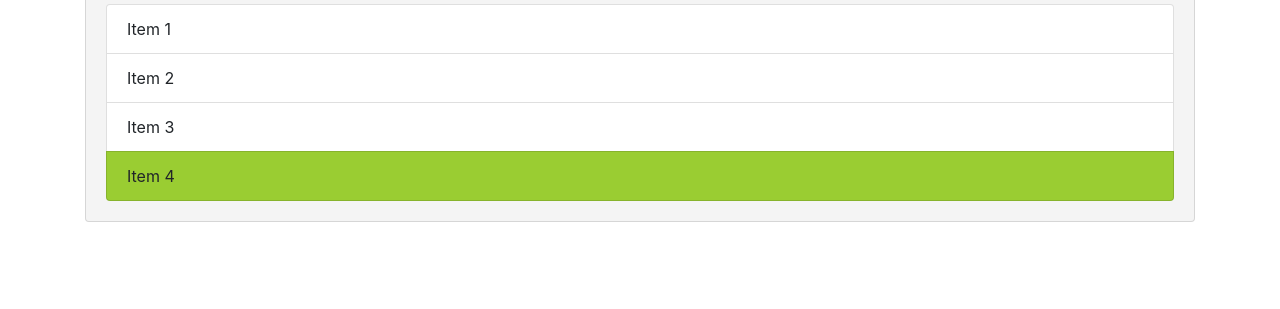
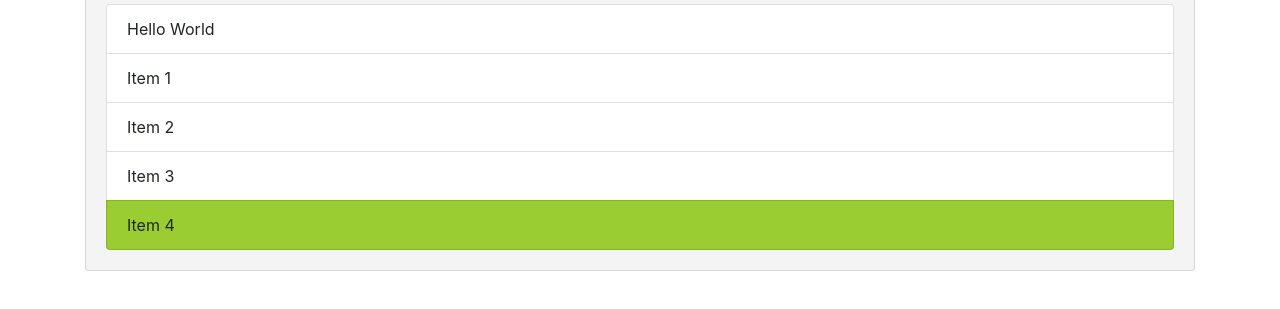
Before and after one commit to tvicky7x/DOM-practice, a plain HTML site: page index.html in a window 1280 px wide. Shown: the part 297-606 px from the top of the page. Drawn offline with nearby package versions, Linux system fonts and the light colour scheme.

Commit message:
TransversDom 2

```diff
--- a/index.html
+++ b/index.html
@@ -60,6 +60,13 @@
       let container = document.querySelector("header .container");
       let h1 = document.querySelector("header h1");
       container.insertBefore(newDiv, h1);
+      //
+      let newli = document.createElement("li");
+      newli.className = "list-group-item";
+      let litext = document.createTextNode("Hello World");
+      newli.appendChild(litext);
+      let li1 = ulList.firstElementChild;
+      ulList.insertBefore(newli, li1);
     </script>
   </body>
 </html>
```
